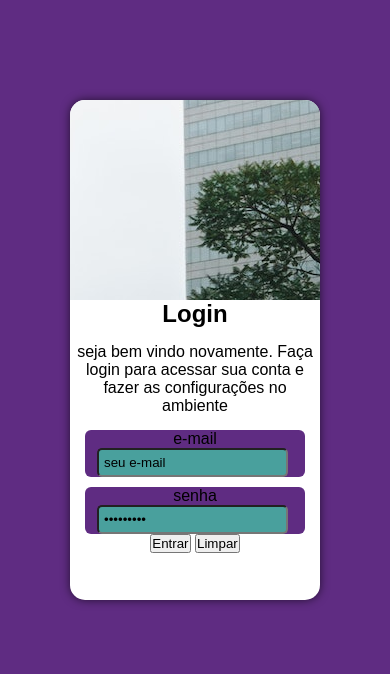
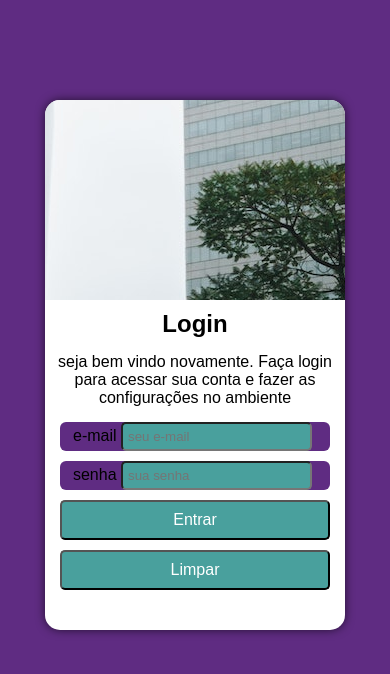
Before and after one commit to Felipealvesn/projeto-login, a plain HTML site: page index.html in a window 390 px wide. Drawn offline with Linux system fonts and the light colour scheme.

Commit message:
site mobile completo

```diff
--- a/estilos/media-queries.css
+++ b/estilos/media-queries.css
@@ -7,5 +7,31 @@ desktops: 992 até  1200px
 telas grandes (tv): acima de 1200px*/
 
 @media screen and (min-width: 798px) and (max-width: 992px){
-
+    body{
+        background-image: linear-gradient(to top, #49a09d, #5f2c82);
+    }
+   section#login{
+    width: 85vw;
+    font-size: 1.2em;
+    }
+    #form-v{
+        padding: 50px;
+        float: right;
+        width: 65%;
+        height: 100%;
+    }
+    #imagem{
+        float: left;
+        width: 35%;
+        height: 100%;
+    }
 }
+ @media screen and (min-width: 992px) and (max-width: 1200px) {
+    body{
+        background-image: linear-gradient(to top,#49a09d, #5f2c82);
+    }
+    section#login{
+     width: 930px;
+     font-size: 1.2em;
+    }
+ }
--- a/estilos/style.css
+++ b/estilos/style.css
@@ -27,8 +27,8 @@ main{
 }
 #login{
     background-color: white;
-    width: 250px;
-    height: 500px;
+    width: 300px;
+    height: 530px;
     margin: auto;
     border-radius: 15px;
     margin-top: 100px;
@@ -39,15 +39,18 @@ main{
     background-image: url(../imagens/pexels-vinícius-estevão-2896036\ \(1\).jpg);
     height: 200px;
     background-position: center center;
+    display: block;
 }
 #formulario{
     text-align: center;
+    display: block;
 }
 #form-v{
     padding: 15px;
 }
 h1{
     margin-bottom: 15px;
+    padding-top: 10px;
 }
 
 #iemail{
@@ -72,3 +75,25 @@ h1{
     background-color:#49a09d ;
    border-radius: 5px;
 }
+form > p > input[type=submit] {
+    display: block;
+    font-size: 1em ;
+    background-color: #49a09d;
+    width: 100%;
+    height: 40px;
+    color: white;
+    border-radius: 5px ;
+    cursor: pointer;
+    margin-top: 10px;
+}
+form > p > input[type=reset]{
+    display: block;
+    font-size: 1em;
+    margin-top: 10px;
+    background-color: #49a09d;
+    color: white;
+    border-radius: 5px;
+    width: 100%;
+    height: 40px;
+    cursor: pointer;
+}
--- a/index.html
+++ b/index.html
@@ -19,14 +19,14 @@
             <p id>seja bem vindo novamente. Faça login para acessar sua conta
                 e fazer as configurações no ambiente
             </p>
-        <form action="login.php" method="post" id="form-v">
+        <form action="login.php" method="post" id="form-v" >
             <p id="email">
-                <label for="iemail" ></label>e-mail</label>
-                <input type="email" name="email" id="iemail" value="seu e-mail">
+                <label for="iemail" >e-mail</label>
+                <input type="email" name="email" required id="iemail" placeholder="seu e-mail">
             </p>
             <p id="senha">
                 <label for="isenha">senha</label>
-                <input type="password" name="senha" id="isenha" value="sua senha">
+                <input type="password" name="senha" required id="isenha" placeholder="sua senha">
             </p>
             <p>
                 <input type="submit" value="Entrar">
```
